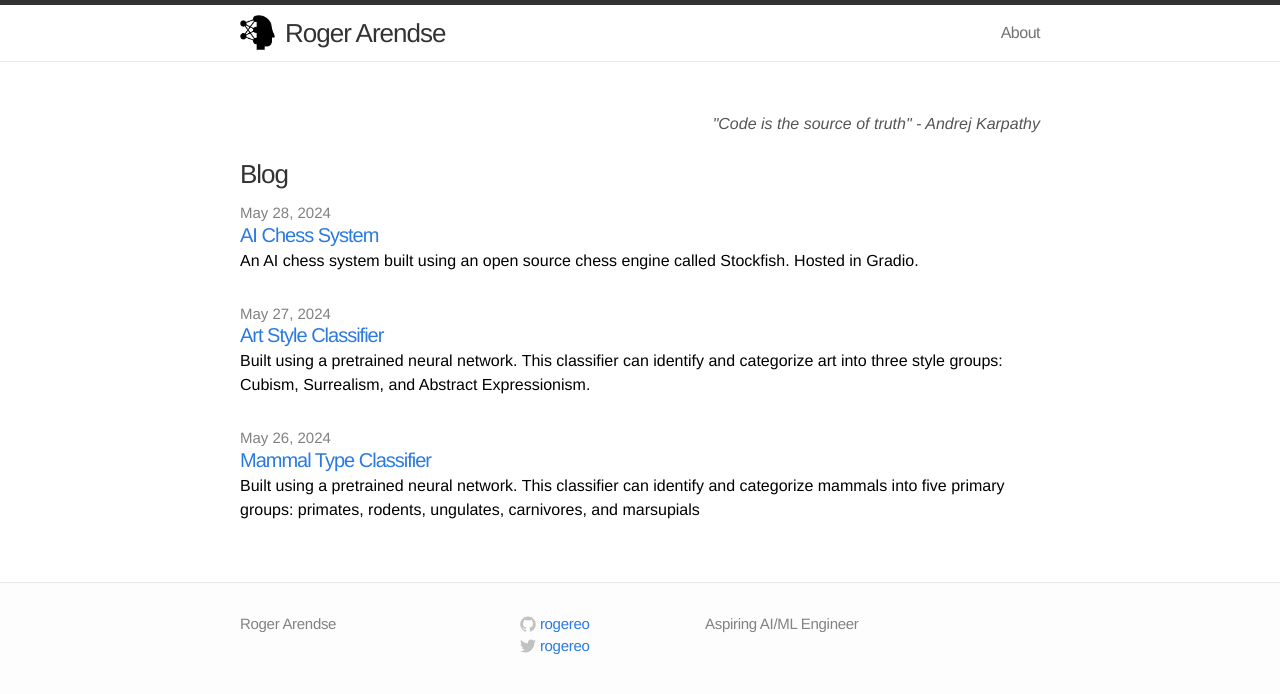
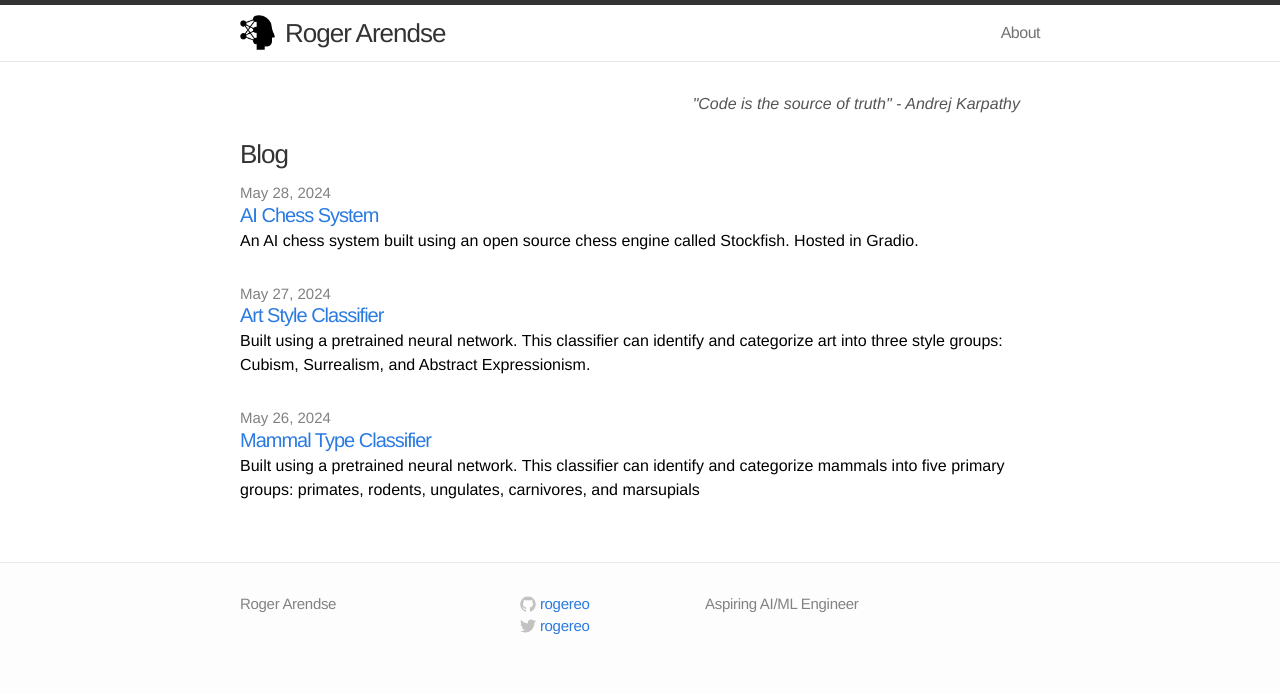
Before and after one commit to rogereo/rogereo.github.io, a Jekyll site: the page built from index.html, in a window 1280 px wide. Shown: the top 694 px of the page. Built offline with Jekyll 4.4.1, drawn with Linux system fonts in a browser that asks for light colours.

Commit message:
testing margin change

```diff
--- a/css/main.css
+++ b/css/main.css
@@ -188,9 +188,10 @@
 
   .quote {
     font-style: italic;
-    text-align: center;
-    margin: 20px 0;
     color: #555;
+    text-align: right;
+    margin-right: 20px; /* Adjust this value to align with the end of 'About' */
+    margin-bottom: 5px; /* Reduce the space between the quote and subtitle */
   }
 
   .quote {
```
